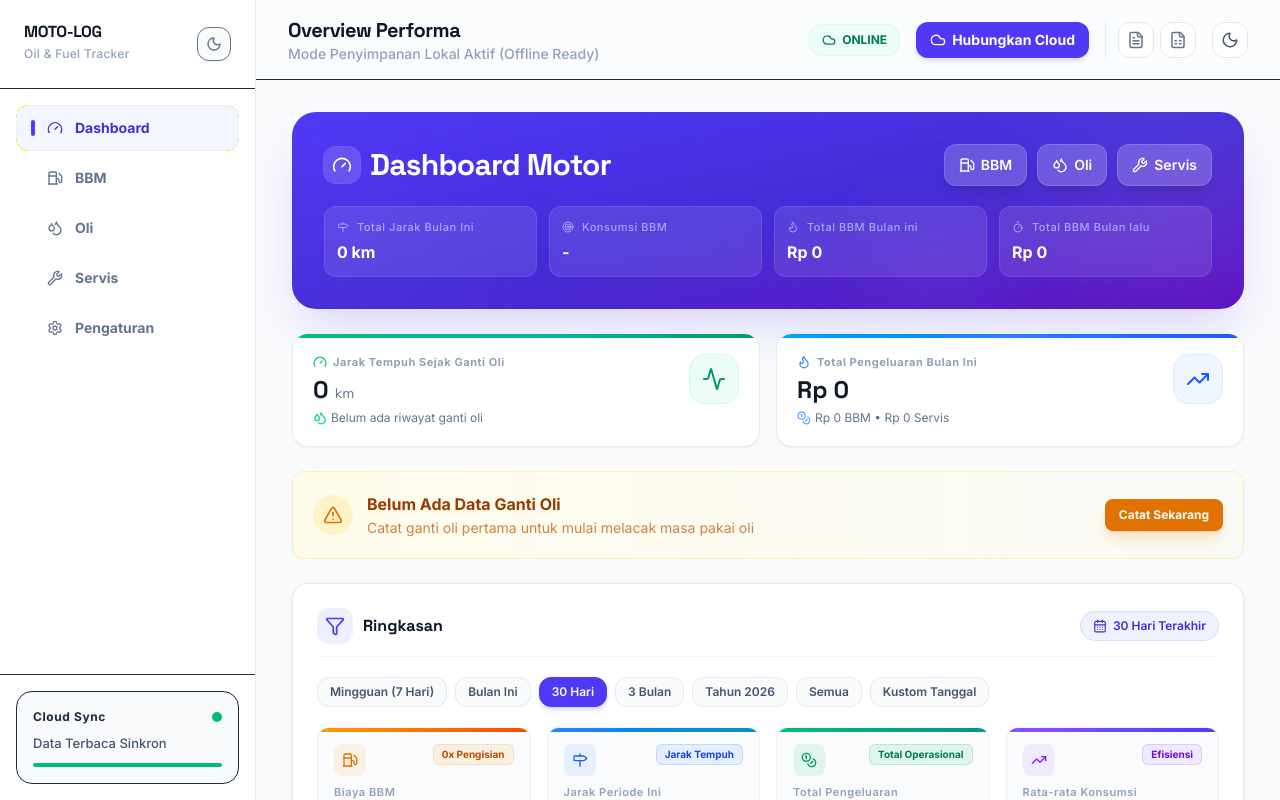
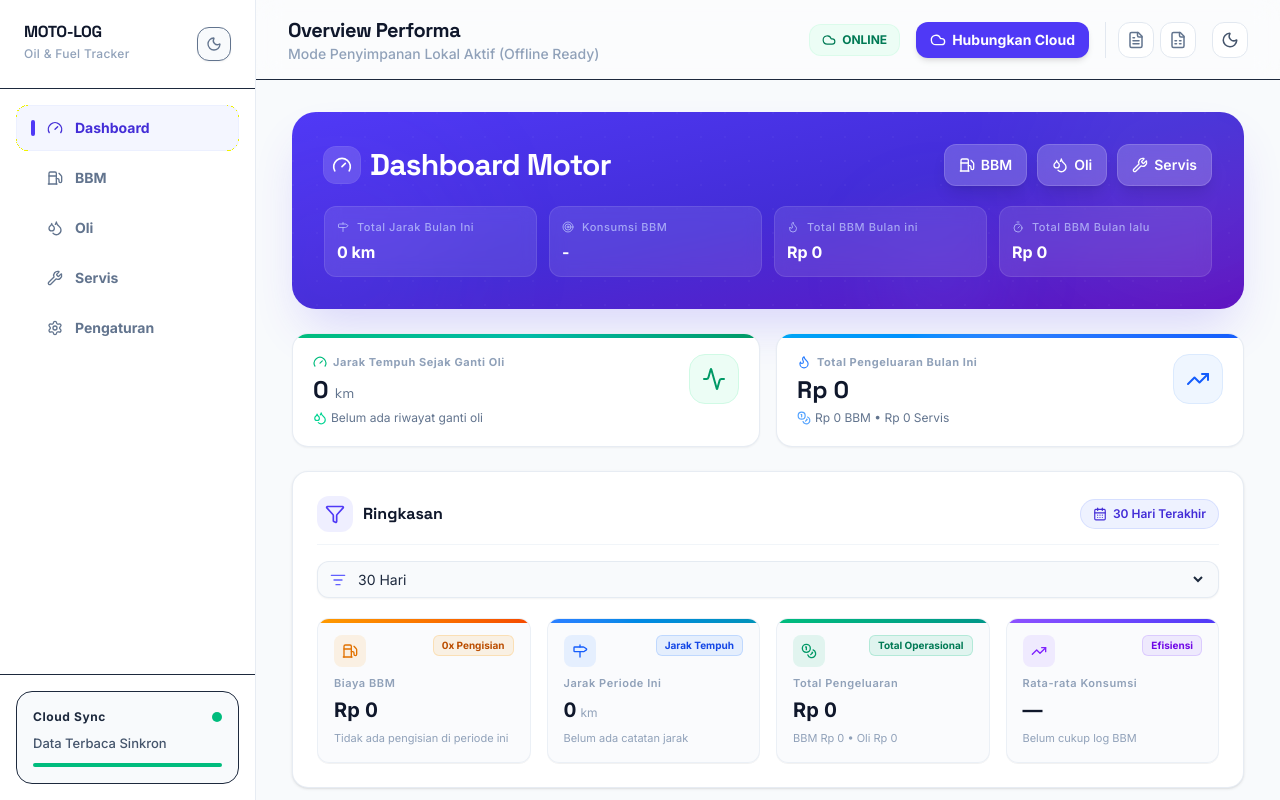
Before and after one commit to haris798/moto, a React (Vite) app: page / in a window 1280 px wide. Built offline with nearby package versions, Linux system fonts and the light colour scheme.

Commit message:
refactor: update dependencies and improve UI styling
- Update project dependencies in package-lock.json
- Dynamically style oil dashboard button based on health status
- Add dark mode support for select dropdown backgrounds
- Remove redundant alert banner from dashboard component

```diff
--- a/src/components/Dashboard.tsx
+++ b/src/components/Dashboard.tsx
@@ -12,7 +12,7 @@ import {
   RefreshCw, Timer, Zap, Flame,
   Battery, Wrench, Clock, Target, Milestone, Satellite, Calendar,
   Filter, CalendarDays, SlidersHorizontal, ChevronDown, RotateCcw, Compass, Sparkles,
-  ArrowDownRight, ArrowUpRight
+  ArrowDownRight, ArrowUpRight, ListFilter
 } from 'lucide-react';
 import { motion, AnimatePresence } from 'motion/react';
 
@@ -455,7 +455,7 @@ export default function Dashboard({ oilLogs, fuelLogs, serviceLogs = [], setting
                 whileHover={{ scale: 1.03 }}
                 whileTap={{ scale: 0.97 }}
                 onClick={() => onNavigate('oil')}
-                className="px-3.5 py-2.5 bg-white/20 backdrop-blur-sm hover:bg-white/30 text-white font-semibold rounded-xl text-sm flex items-center gap-1.5 transition-all cursor-pointer border border-white/15 shadow-lg"
+                className={`px-3.5 py-2.5 ${lastOilLog ? healthColor.bg + ' text-white hover:opacity-90' : 'bg-white/20 hover:bg-white/30 text-white'} backdrop-blur-sm font-semibold rounded-xl text-sm flex items-center gap-1.5 transition-all cursor-pointer border border-white/15 shadow-lg`}
               >
                 <Droplets className="w-4 h-4" /> Oli
               </motion.button>
@@ -553,109 +553,6 @@ export default function Dashboard({ oilLogs, fuelLogs, serviceLogs = [], setting
         </motion.div>
       </motion.div>
 
-      {/* ═══════════════════════ 2. ALERT BANNER ═══════════════════════ */}
-      <AnimatePresence mode="wait">
-        {lastOilLog && (remainingKm <= settings.telegram.notifyOnKmBefore || remainingDays <= settings.telegram.notifyOnDaysBefore) ? (
-          <motion.div
-            key="alert-danger"
-            variants={fadeUp}
-            initial="hidden"
-            animate="show"
-            exit={{ opacity: 0, y: -10, transition: { duration: 0.2 } }}
-            className="relative overflow-hidden rounded-xl border border-red-200/60 dark:border-red-900/40 bg-gradient-to-r from-red-50 to-red-50/50 dark:from-red-950/30 dark:to-red-950/10"
-          >
-            <div className="absolute inset-0 bg-[radial-gradient(circle_at_30%_50%,rgba(239,68,68,0.06),transparent_60%)] pointer-events-none" />
-            <div className="relative flex items-start gap-3.5 p-4 md:p-5">
-              <div className="p-2.5 rounded-full bg-red-100 dark:bg-red-950/50 text-red-600 dark:text-red-400 shrink-0">
-                <AlertTriangle className="w-5 h-5" />
-              </div>
-              <div className="flex-1 min-w-0">
-                <p className="font-bold text-red-800 dark:text-red-300 text-sm md:text-base">
-                  ⚠️ Jadwal Ganti Oli Sudah Dekat!
-                </p>
-                <p className="text-sm text-red-700/80 dark:text-red-400/70 mt-1 leading-relaxed">
-                  {remainingKm <= 0 && remainingDays <= 0
-                    ? 'Batas kilometer dan hari sudah terlampaui! Segera ganti oli.'
-                    : remainingKm <= 0
-                      ? `Batas kilometer sudah terlampaui! Segera ganti oli motor Anda.`
-                      : remainingDays <= 0
-                        ? `Batas hari sudah terlampaui! Segera ganti oli motor Anda.`
-                        : `Tersisa ${remainingKm.toLocaleString('id-ID')} km atau ${remainingDays} hari lagi.`
-                      }
-                </p>
-              </div>
-              <motion.button
-                whileHover={{ scale: 1.05 }}
-                whileTap={{ scale: 0.95 }}
-                onClick={() => onNavigate('oil')}
-                className="px-3.5 py-2 bg-red-600 hover:bg-red-700 text-white text-xs font-bold rounded-lg transition-all cursor-pointer whitespace-nowrap shrink-0 shadow-lg shadow-red-600/20"
-              >
-                Ganti Oli Sekarang
-              </motion.button>
-            </div>
-          </motion.div>
-        ) : lastOilLog ? (
-          <motion.div
-            key="alert-safe"
-            variants={fadeUp}
-            initial="hidden"
-            animate="show"
-            exit={{ opacity: 0, y: -10, transition: { duration: 0.2 } }}
-            className="relative overflow-hidden rounded-xl border border-emerald-200/60 dark:border-emerald-900/30 bg-gradient-to-r from-emerald-50 to-emerald-50/30 dark:from-emerald-950/20 dark:to-emerald-950/5"
-          >
-            <div className="absolute inset-0 bg-[radial-gradient(circle_at_70%_50%,rgba(16,185,129,0.05),transparent_60%)] pointer-events-none" />
-            <div className="relative flex items-center gap-3.5 p-4 md:p-5">
-              <div className="p-2.5 rounded-full bg-emerald-100 dark:bg-emerald-950/40 text-emerald-600 dark:text-emerald-400 shrink-0">
-                <CheckCircle2 className="w-5 h-5" />
-              </div>
-              <div className="flex-1 min-w-0">
-                <p className="font-bold text-emerald-800 dark:text-emerald-300 text-sm md:text-base">
-                  ✅ Oli dalam Kondisi Baik
-                </p>
-                <p className="text-sm text-emerald-700/70 dark:text-emerald-400/60 mt-0.5">
-                  Oli masih aman — tersisa {remainingKm.toLocaleString('id-ID')} km atau {remainingDays} hari lagi
-                </p>
-              </div>
-              <motion.button
-                whileHover={{ scale: 1.03 }}
-                whileTap={{ scale: 0.97 }}
-                onClick={() => onNavigate('oil')}
-                className="px-3.5 py-2 bg-white dark:bg-slate-800 border border-emerald-200 dark:border-emerald-900/40 text-emerald-700 dark:text-emerald-400 text-xs font-bold rounded-lg transition-all cursor-pointer shrink-0 hover:bg-emerald-50 dark:hover:bg-emerald-950/30"
-              >
-                Lihat Detail
-              </motion.button>
-            </div>
-          </motion.div>
-        ) : (
-          <motion.div
-            key="alert-empty"
-            variants={fadeUp}
-            initial="hidden"
-            animate="show"
-            exit={{ opacity: 0, y: -10, transition: { duration: 0.2 } }}
-            className="rounded-xl border border-amber-200/60 dark:border-amber-900/30 bg-gradient-to-r from-amber-50 to-amber-50/30 dark:from-amber-950/20 dark:to-amber-950/5 p-4 md:p-5 flex items-center gap-3.5"
-          >
-            <div className="p-2.5 rounded-full bg-amber-100 dark:bg-amber-950/40 text-amber-600 dark:text-amber-400 shrink-0">
-              <AlertTriangle className="w-5 h-5" />
-            </div>
-            <div className="flex-1">
-              <p className="font-bold text-amber-800 dark:text-amber-300">Belum Ada Data Ganti Oli</p>
-              <p className="text-sm text-amber-700/70 dark:text-amber-400/60 mt-0.5">
-                Catat ganti oli pertama untuk mulai melacak masa pakai oli
-              </p>
-            </div>
-            <motion.button
-              whileHover={{ scale: 1.05 }}
-              whileTap={{ scale: 0.95 }}
-              onClick={() => onNavigate('oil')}
-              className="px-3.5 py-2 bg-amber-600 hover:bg-amber-700 text-white text-xs font-bold rounded-lg transition-all cursor-pointer shrink-0 shadow-lg shadow-amber-600/20"
-            >
-              Catat Sekarang
-            </motion.button>
-          </motion.div>
-        )}
-      </AnimatePresence>
-
       {/* ═══════════════════════ 2.5 FILTER RENTANG TANGGAL & RINGKASAN PERIODE ═══════════════════════ */}
       <motion.div variants={fadeUp} className="space-y-4 rounded-2xl bg-white dark:bg-slate-900 border border-slate-200/80 dark:border-slate-800/80 p-4 md:p-6 shadow-sm">
         {/* Header & Title */}
@@ -677,31 +574,21 @@ export default function Dashboard({ oilLogs, fuelLogs, serviceLogs = [], setting
         </div>
 
         {/* Quick Filter Preset Toolbar */}
-        <div className="flex flex-wrap items-center gap-2 pt-1">
-          {[
-            { mode: '7d', label: 'Mingguan (7 Hari)' },
-            { mode: 'month', label: 'Bulan Ini' },
-            { mode: '30d', label: '30 Hari' },
-            { mode: '3m', label: '3 Bulan' },
-            { mode: 'year', label: `Tahun ${currentYear}` },
-            { mode: 'all', label: 'Semua' },
-            { mode: 'custom', label: 'Kustom Tanggal' },
-          ].map((item) => {
-            const isActive = timeFilterMode === item.mode;
-            return (
-              <button
-                key={item.mode}
-                onClick={() => setTimeFilterMode(item.mode as TimeFilterMode)}
-                className={`px-3 py-1.5 rounded-xl text-xs font-semibold transition-all cursor-pointer border ${
-                  isActive
-                    ? 'bg-indigo-600 text-white border-indigo-600 shadow-md shadow-indigo-500/20'
-                    : 'bg-slate-50 dark:bg-slate-800/80 text-slate-600 dark:text-slate-300 border-slate-200/80 dark:border-slate-700/60 hover:bg-slate-100 dark:hover:bg-slate-800'
-                }`}
-              >
-                {item.label}
-              </button>
-            );
-          })}
+        <div className="flex items-center gap-2 bg-slate-50 dark:bg-slate-800/80 rounded-xl border border-slate-200/80 dark:border-slate-700/60 px-3 py-2 shadow-xs">
+          <ListFilter className="w-4 h-4 text-indigo-500 shrink-0" />
+          <select
+            value={timeFilterMode}
+            onChange={(e) => setTimeFilterMode(e.target.value as TimeFilterMode)}
+            className="flex-1 bg-transparent text-slate-800 dark:text-white text-sm focus:outline-hidden"
+          >
+            <option className="dark:bg-slate-800" value="30d">30 Hari</option>
+            <option className="dark:bg-slate-800" value="7d">Mingguan (7 Hari)</option>
+            <option className="dark:bg-slate-800" value="month">Bulan Ini</option>
+            <option className="dark:bg-slate-800" value="3m">3 Bulan</option>
+            <option className="dark:bg-slate-800" value="year">Tahun {currentYear}</option>
+            <option className="dark:bg-slate-800" value="all">Semua</option>
+            <option className="dark:bg-slate-800" value="custom">Kustom Tanggal</option>
+          </select>
         </div>
 
         {/* Custom Date Range Picker */}
--- a/src/components/ServiceLogs.tsx
+++ b/src/components/ServiceLogs.tsx
@@ -365,9 +365,9 @@ export default function ServiceLogs({
             onChange={(e) => setTypeFilter(e.target.value)}
             className="flex-1 bg-transparent text-slate-800 dark:text-white text-sm focus:outline-hidden"
           >
-            <option value="All">Semua Kategori Servis</option>
+            <option className="dark:bg-slate-800" value="All">Semua Kategori Servis</option>
             {PRESET_SERVICE_TYPES.map(t => (
-              <option key={t} value={t}>{t}</option>
+              <option className="dark:bg-slate-800" key={t} value={t}>{t}</option>
             ))}
           </select>
         </div>
@@ -577,7 +577,7 @@ export default function ServiceLogs({
                     className="w-full px-3.5 py-2.5 rounded-xl border border-slate-200 dark:border-slate-700 bg-white dark:bg-slate-800 text-slate-900 dark:text-white text-sm focus:ring-2 focus:ring-amber-500/20 focus:border-amber-500 outline-hidden font-medium"
                   >
                     {PRESET_SERVICE_TYPES.map(t => (
-                      <option key={t} value={t}>{t}</option>
+                      <option className="dark:bg-slate-800" key={t} value={t}>{t}</option>
                     ))}
                   </select>
                 </div>
```
Also changed, not shown: 1 other file (tests, documents, lock files or other folders).
